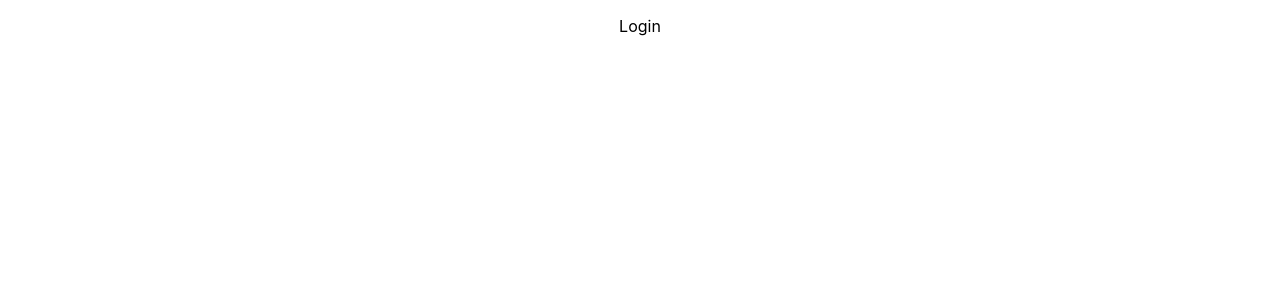
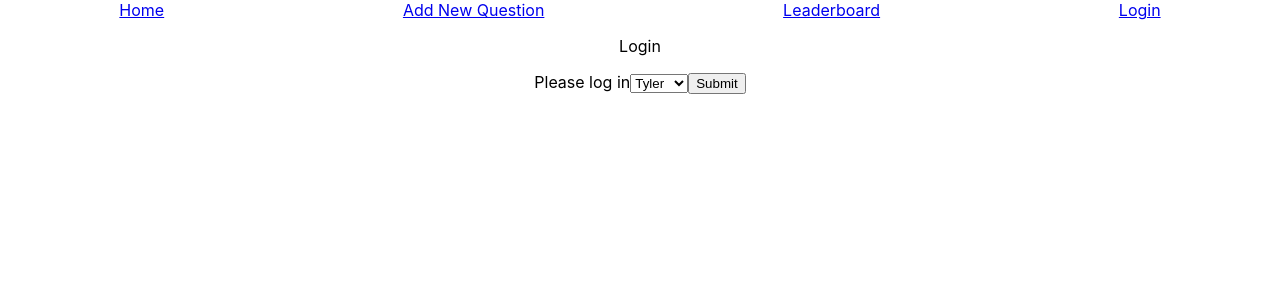
Before and after one commit to ddabrowiecki/would-you-rather, a React (Create React App) app: page /login in a window 1280 px wide. Shown: the top 300 px of the page. Built offline with nearby package versions, Linux system fonts and the light colour scheme.

Commit message:
Flesh out login component  TODO: Figure out why dispatch is not available separately

```diff
--- a/src/App.js
+++ b/src/App.js
@@ -7,6 +7,7 @@ import { BrowserRouter as Router, Route } from "react-router-dom";
 import { NewQuestion } from './components/NewQuestion'
 import { Leaderboard } from './components/Leaderboard'
 import { Login } from './components/Login'
+import NavBar from './components/NavBar'
 
 class App extends React.Component {
   componentDidMount() {
@@ -16,6 +17,7 @@ class App extends React.Component {
     return (
       <Router>
         <div className="App">
+          <NavBar />
           <Route path="/" exact component={HomeScreen} />
           <Route path="/new" exact component={NewQuestion} />
           <Route path="/leaderboard" exact component={Leaderboard} />
--- a/src/actions/authedUser.js
+++ b/src/actions/authedUser.js
@@ -1,4 +1,5 @@
 export const AUTHED_USER = 'AUTHED_USER'
+export const CHANGE_AUTHED_USER = 'CHANGE_AUTHED_USER'
 
 export function getAuthedUser(id) {
     return {
@@ -6,3 +7,10 @@ export function getAuthedUser(id) {
         id,
     }
 }
+
+export function changeAuthedUser(id) {
+    return {
+        type: CHANGE_AUTHED_USER,
+        id,
+    }
+}
--- a/src/actions/shared.js
+++ b/src/actions/shared.js
@@ -1,17 +1,22 @@
-import { getInitialData } from '../API'
-import { receiveUsers } from '../actions/users'
-import { receiveQuestions } from './questions'
-import { getAuthedUser } from '../actions/authedUser'
+import { getInitialData } from "../API";
+import { receiveUsers } from "../actions/users";
+import { receiveQuestions } from "./questions";
+import { getAuthedUser, changeAuthedUser } from "../actions/authedUser";
 
-const AUTHED_ID = 'tylermcginnis'
+const AUTHED_ID = "tylermcginnis";
 
 export function handlePopulatingData() {
-    return (dispatch) => {
-        getInitialData()
-        .then(({ users, questions}) => {
-            dispatch(receiveUsers(users))
-            dispatch(receiveQuestions(questions))
-            dispatch(getAuthedUser(AUTHED_ID))
-        })
-    }
-  }
+  return (dispatch) => {
+    getInitialData().then(({ users, questions }) => {
+      dispatch(receiveUsers(users));
+      dispatch(receiveQuestions(questions));
+      dispatch(getAuthedUser(AUTHED_ID));
+    });
+  };
+}
+
+export function handleChangingAuthedUser(id) {
+  return (dispatch) => {
+    dispatch(changeAuthedUser(id));
+  };
+}
--- a/src/components/HomeScreen.js
+++ b/src/components/HomeScreen.js
@@ -2,7 +2,7 @@ import React, { Component } from 'react'
 import { connect } from 'react-redux'
 import Question from './Question'
 import NewQuestion from './NewQuestion'
-import NavBar from './NavBar'
+import Login from './Login'
 
 function mapStateToProps({questions}) {
     return {
@@ -14,13 +14,13 @@ class HomeScreen extends Component {
     render() {
         return (
             <div>
-                <NavBar />
                 <ul>
                     {this.props.questionIDs.map((id) =>
                         <Question key={id} id={id} />
                     )}
                 </ul>
                 <NewQuestion />
+                <Login />
             </div>
         )
     }
--- a/src/components/Login.js
+++ b/src/components/Login.js
@@ -1,10 +1,52 @@
-import React, { Component } from 'react'
-import { connect } from 'react-redux'
+import React, { Component } from "react";
+import { connect } from "react-redux";
+import { handleChangingAuthedUser } from "../actions/shared";
+
+const mapDispatchToProps = (dispatch) => {
+  return {
+    handleChangingAuthedUser,
+  };
+};
 
 export class Login extends Component {
-    render() {
-        return (
-            <p>Login</p>
-        )
-    }
+  state = {
+    id: "",
+  };
+
+  handleChangeUser = (e) => {
+    e.preventDefault();
+    this.setState({
+      id: e.target.value,
+    });
+  };
+
+  handleSubmit = (e) => {
+    e.preventDefault();
+    const { dispatch } = this.props;
+    dispatch(handleChangingAuthedUser(this.state.id));
+  };
+
+  render() {
+    return (
+      <div>
+        <p>Login</p>
+        <form onSubmit={this.handleSubmit}>
+          <label for="login">Please log in</label>
+          <select
+            id="login"
+            name="login"
+            value={this.props.value}
+            onChange={this.handleChangeUser}
+          >
+            <option value="tylermcginnis">Tyler</option>
+            <option value="sarahedo">Sarah</option>
+            <option value="johndoe">John</option>
+          </select>
+          <button type="submit">Submit</button>
+        </form>
+      </div>
+    );
+  }
 }
+
+export default connect()(Login);
--- a/src/reducers/authedUser.js
+++ b/src/reducers/authedUser.js
@@ -1,9 +1,11 @@
-import { AUTHED_USER } from '../actions/authedUser'
+import { AUTHED_USER, CHANGE_AUTHED_USER } from '../actions/authedUser'
 
 export default function authedUser(state = null, action) {
     switch(action.type) {
         case AUTHED_USER:
             return action.id
+        case CHANGE_AUTHED_USER:
+            return action.id
         default:
             return state
     }
```
